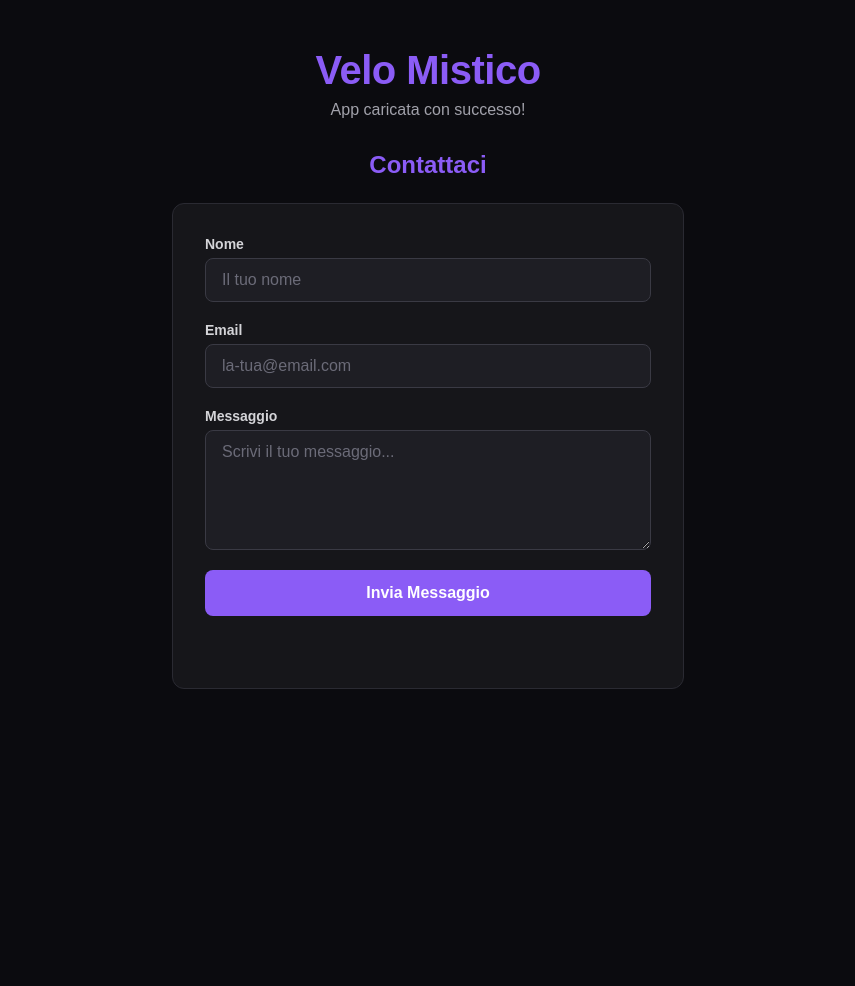
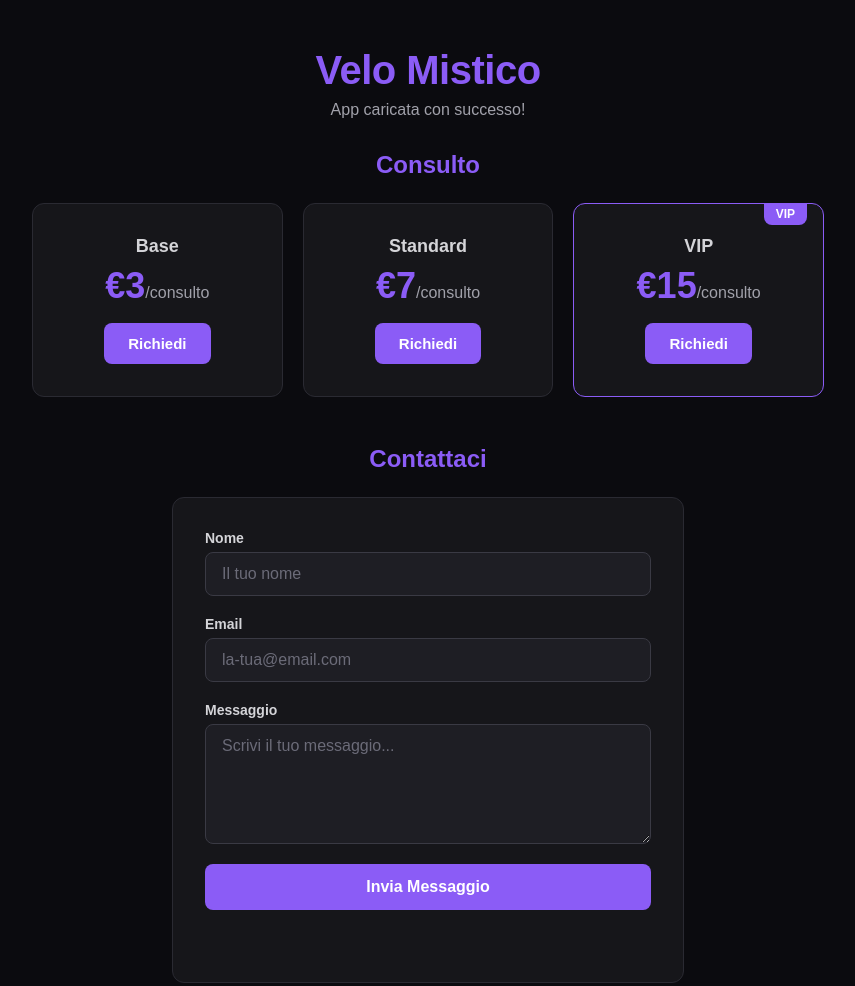
Before and after one commit to volanimastudio-code/Velo-Mistico-, a website: page index.html in a window 1280 px wide. Shown: the whole page, without its empty margins (212-1067 px from the left). Before the commit the page ends 800 px from the top, so only its background shows below. Drawn offline with Linux system fonts and the light colour scheme.

Commit message:
Add pricing cards with email links

```diff
--- a/index.html
+++ b/index.html
@@ -39,6 +39,100 @@
       color: #a1a1aa;
       font-size: 1rem;
       margin-top: 8px;
+    }
+
+    .pricing-section {
+      width: 100%;
+      max-width: 840px;
+      padding: 0 24px 48px;
+    }
+
+    .pricing-section h2 {
+      color: #8B5CF6;
+      font-size: 1.5rem;
+      margin-bottom: 24px;
+      text-align: center;
+    }
+
+    .pricing-grid {
+      display: grid;
+      grid-template-columns: repeat(auto-fit, minmax(220px, 1fr));
+      gap: 20px;
+    }
+
+    .pricing-card {
+      background: #16161a;
+      border: 1px solid #2a2a32;
+      border-radius: 12px;
+      padding: 32px 24px;
+      display: flex;
+      flex-direction: column;
+      align-items: center;
+      text-align: center;
+      transition: border-color 0.2s ease, transform 0.15s ease;
+    }
+
+    .pricing-card:hover {
+      border-color: #8B5CF6;
+      transform: translateY(-4px);
+    }
+
+    .pricing-card .tier-name {
+      font-size: 1.125rem;
+      font-weight: 700;
+      color: #d4d4d8;
+      margin-bottom: 8px;
+    }
+
+    .pricing-card .tier-price {
+      font-size: 2.25rem;
+      font-weight: 700;
+      color: #8B5CF6;
+      margin-bottom: 16px;
+    }
+
+    .pricing-card .tier-price span {
+      font-size: 1rem;
+      font-weight: 400;
+      color: #a1a1aa;
+    }
+
+    .pricing-card .tier-cta {
+      display: inline-block;
+      background: #8B5CF6;
+      color: white;
+      border-radius: 8px;
+      padding: 12px 24px;
+      font-size: 0.9375rem;
+      font-weight: 700;
+      text-decoration: none;
+      transition: background 0.2s ease, transform 0.1s ease;
+    }
+
+    .pricing-card .tier-cta:hover {
+      background: #7c3aed;
+    }
+
+    .pricing-card .tier-cta:active {
+      transform: scale(0.97);
+    }
+
+    .pricing-card.vip {
+      border-color: #8B5CF6;
+      position: relative;
+    }
+
+    .pricing-card.vip::before {
+      content: 'VIP';
+      position: absolute;
+      top: -1px;
+      right: 16px;
+      background: #8B5CF6;
+      color: white;
+      font-size: 0.75rem;
+      font-weight: 700;
+      padding: 4px 12px;
+      border-radius: 0 0 8px 8px;
     }
 
     .contact-section {
@@ -142,6 +236,8 @@
     @media (max-width: 480px) {
       h1 { font-size: 1.75rem; }
       form { padding: 24px; }
+      .pricing-card { padding: 24px 16px; }
+      .pricing-card .tier-price { font-size: 1.75rem; }
     }
   </style>
 </head>
@@ -150,6 +246,27 @@
     <h1>Velo Mistico</h1>
     <p class="subtitle">App caricata con successo!</p>
   </header>
+
+  <section class="pricing-section">
+    <h2>Consulto</h2>
+    <div class="pricing-grid">
+      <div class="pricing-card">
+        <p class="tier-name">Base</p>
+        <p class="tier-price">€3<span>/consulto</span></p>
+        <a class="tier-cta" href="mailto:volanimastudio@gmail.com?subject=Consulto%20Base%20%E2%82%AC3">Richiedi</a>
+      </div>
+      <div class="pricing-card">
+        <p class="tier-name">Standard</p>
+        <p class="tier-price">€7<span>/consulto</span></p>
+        <a class="tier-cta" href="mailto:volanimastudio@gmail.com?subject=Consulto%20Standard%20%E2%82%AC7">Richiedi</a>
+      </div>
+      <div class="pricing-card vip">
+        <p class="tier-name">VIP</p>
+        <p class="tier-price">€15<span>/consulto</span></p>
+        <a class="tier-cta" href="mailto:volanimastudio@gmail.com?subject=Consulto%20VIP%20%E2%82%AC15">Richiedi</a>
+      </div>
+    </div>
+  </section>
 
   <section class="contact-section">
     <h2>Contattaci</h2>
```
